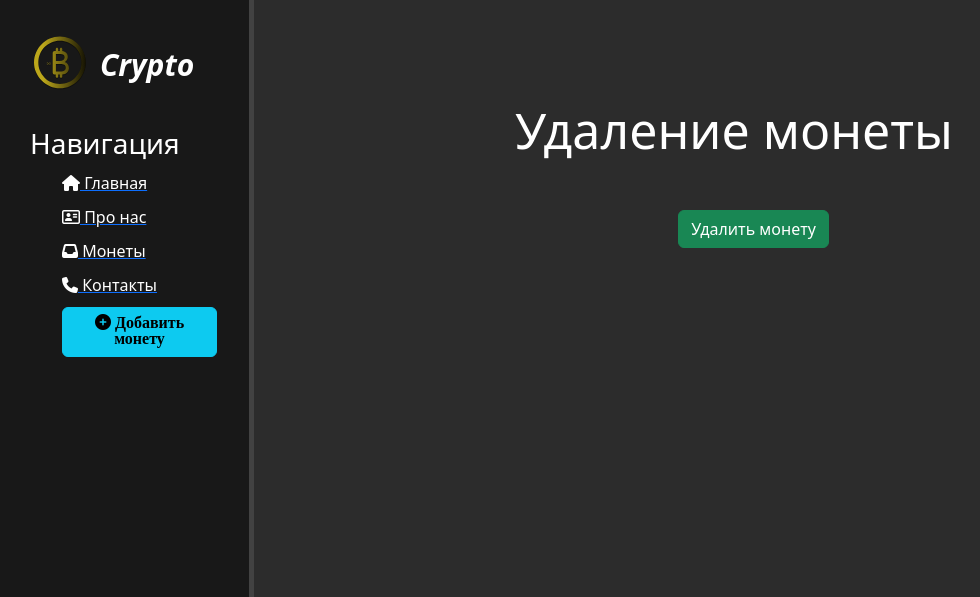
After one commit to Danya05/WebSite, a Django app: page /parser/3/delete in a window 1280 px wide. The commit adds this page. Shown: the top 597 px of the page, without its empty margins (2-982 px from the left). Run offline with Django 4.2, Linux system fonts and the light colour scheme; data comes from the database, SQL or seed files in the repository; both versions use the stored data as it was after the commit.

Commit message:
4th Commit

```diff
--- a/parser/models.py
+++ b/parser/models.py
@@ -11,6 +11,9 @@ class Coins(models.Model):
     def __str__(self):
         return self.title
 
+    def get_absolute_url(self):
+        return f'/parser/{self.id}'
+
     class Meta:
         verbose_name = 'Монета'
         verbose_name_plural = 'Монеты'
--- /dev/null
+++ b/parser/templates/parser/coins_delete.html
@@ -0,0 +1,13 @@
+{% extends 'main/layout.html' %}
+
+{% block title %}Удаление монеты{% endblock %}
+
+{% block content %}
+    <div class="features">
+        <h1>Удаление монеты</h1>
+        <form method="post">
+            {% csrf_token %}
+            <button class="btn btn-success" type="submit">Удалить монету</button>
+        </form>
+    </div>
+{% endblock %}
--- a/parser/templates/parser/details_view.html
+++ b/parser/templates/parser/details_view.html
@@ -7,5 +7,7 @@
         <h1>{{ coin.title }}</h1>
         <p>{{ coin.description }}</p>
         <p><h4><b> Cтоимость 1 монеты: <i>{{ coin.cost }}$</i></b></h4></p>
+        <a href="{% url 'coins-delete' coin.id %}" class="btn btn-danger">Удалить</a>
+        <a href="{% url 'coins-update' coin.id %}" class="btn btn-info">Редактировать</a>
     </div>
 {% endblock %}
--- a/parser/urls.py
+++ b/parser/urls.py
@@ -4,5 +4,7 @@ from . import views
 urlpatterns = [
     path('', views.parser_home, name="parser_home"),
     path('create', views.create, name="create"),
-    path('<int:pk>', views.CoinsDetailView.as_view(), name='coins-detail')
+    path('<int:pk>', views.CoinsDetailView.as_view(), name='coins-detail'),
+    path('<int:pk>/update', views.CoinsUpdateView.as_view(), name='coins-update'),
+    path('<int:pk>/delete', views.CoinsDeleteView.as_view(), name='coins-delete')
 ]
--- a/parser/views.py
+++ b/parser/views.py
@@ -1,7 +1,7 @@
 from django.shortcuts import render, redirect
 from .models import Coins
 from .forms import CoinsForm
-from django.views.generic import DetailView, ListView
+from django.views.generic import DetailView, UpdateView, DeleteView
 
 
 def parser_home(request):
@@ -13,6 +13,19 @@ class CoinsDetailView(DetailView):
     model = Coins
     template_name = 'parser/details_view.html'
     context_object_name = 'coin'
+
+
+class CoinsUpdateView(UpdateView):
+    model = Coins
+    template_name = 'parser/create.html'
+    form_class = CoinsForm
+
+
+class CoinsDeleteView(DeleteView):
+    model = Coins
+    success_url = '/parser/'
+    template_name = 'parser/coins_delete.html'
+
 
 def create(request):
     error = ''
```
Also changed, not shown: db.sqlite3.
